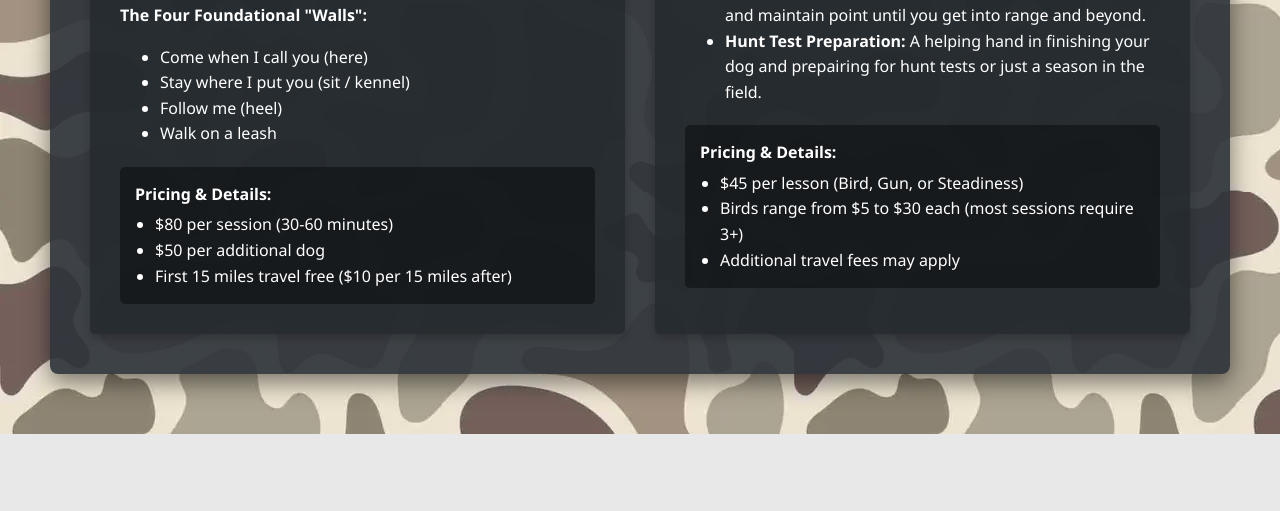
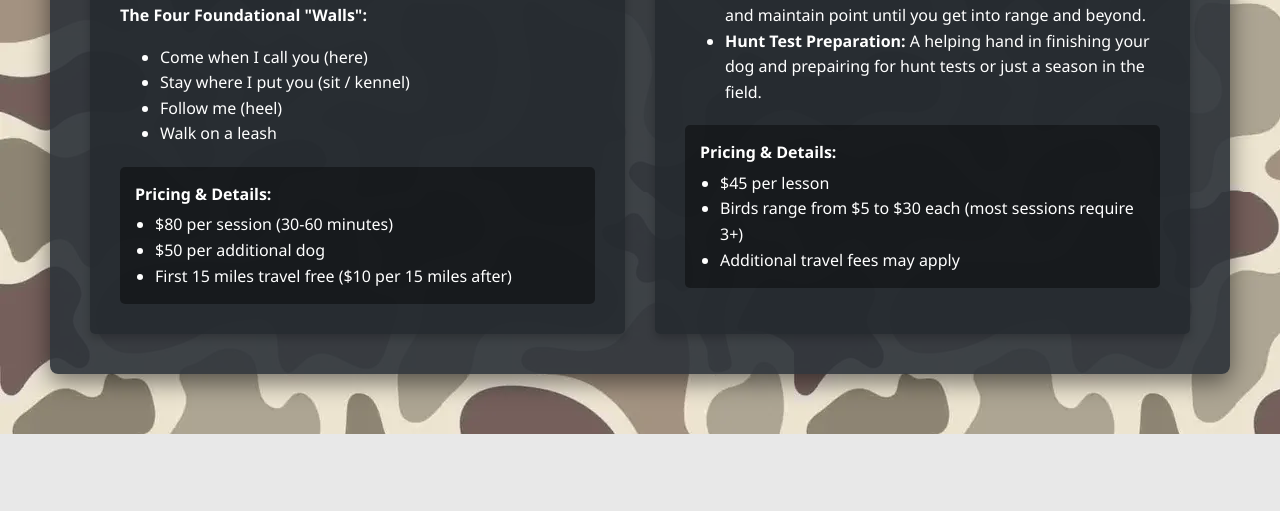
Before and after one commit to jbeck8176/Point-Perfect-K9, a plain HTML site: page index.html in a window 1280 px wide. Shown: the part 2262-2773 px from the top of the page. Drawn offline with Linux system fonts and the light colour scheme.

Commit message:
Update pricing

```diff
--- a/index.html
+++ b/index.html
@@ -577,7 +577,7 @@
                     <div class="price-list">
                         <strong>Pricing & Details:</strong>
                         <ul style="margin: 5px 0 0 0; padding-left: 20px;">
-                            <li>$45 per lesson (Bird, Gun, or Steadiness)</li>
+                            <li>$45 per lesson</li>
                             <li>Birds range from $5 to $30 each (most sessions require 3+)</li>
                             <li>Additional travel fees may apply</li>
                         </ul>
```
